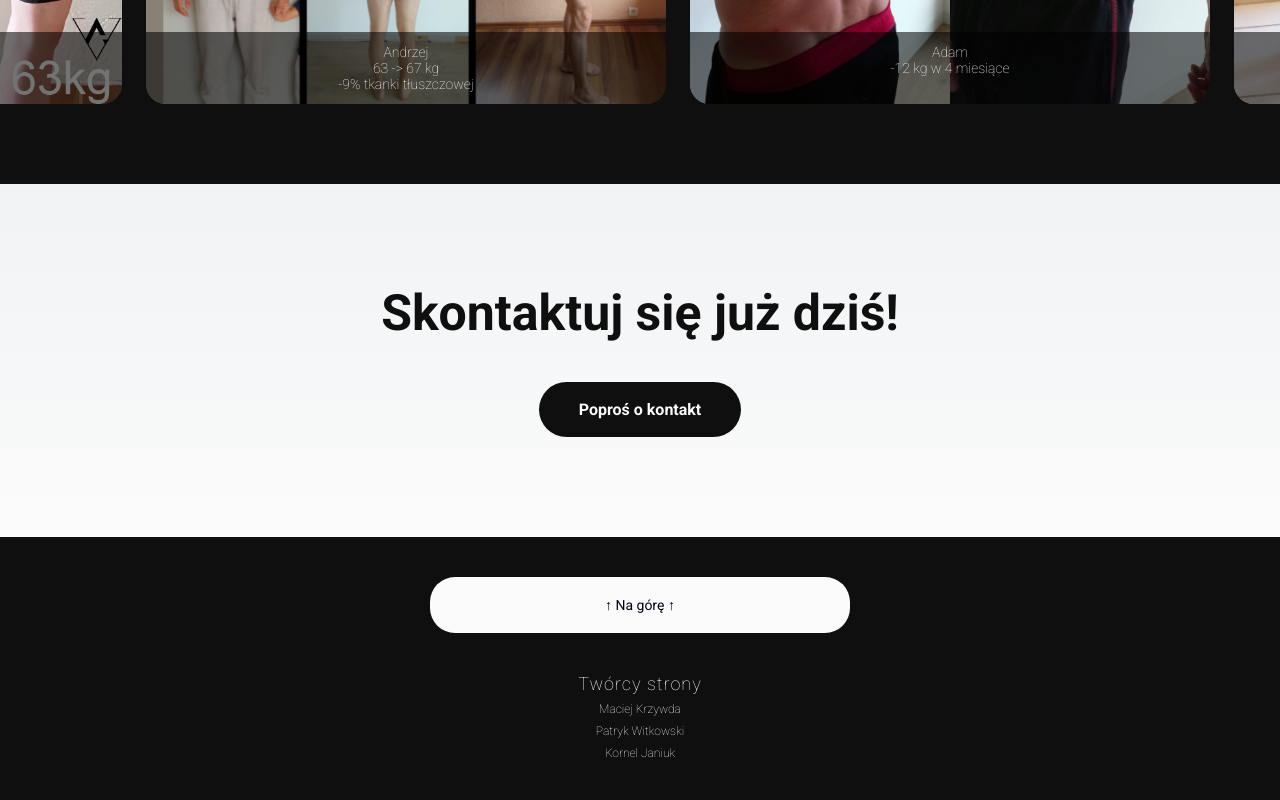
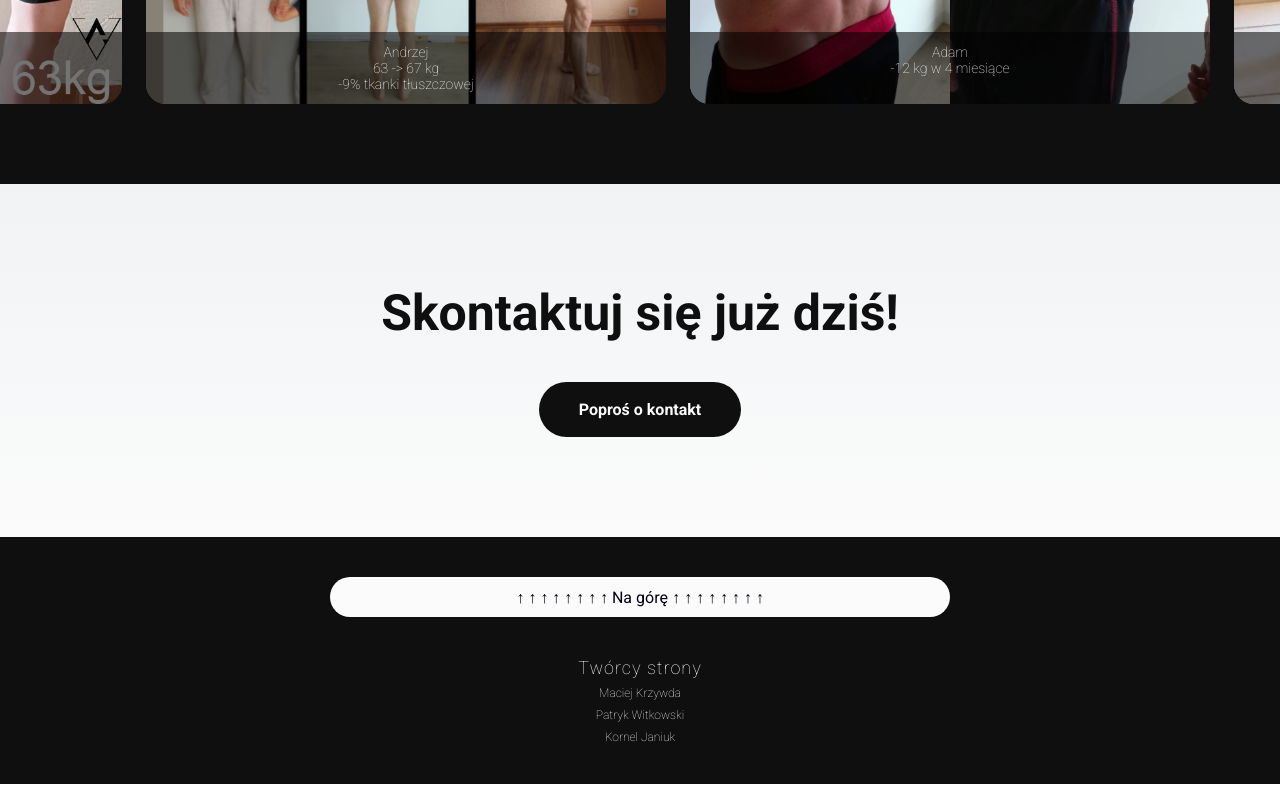
Before and after one commit to Kornio155/praktyki, a React (Vite) app: page / in a window 1280 px wide. Shown: the part 3700-4500 px from the top of the page. Built offline with nearby package versions, Linux system fonts and the light colour scheme.

Commit message:
Zmiana gumzika

```diff
--- a/src/App.css
+++ b/src/App.css
@@ -75,7 +75,7 @@ html {
 
 .scroll-top-btn {
   width: 50%;
-  max-width: 420px;
+  height: 1px;
 
   padding: 20px 25px;
   border-radius: 25px;
@@ -86,7 +86,7 @@ html {
   background: #FBFBFB;
   color: #010013;
 
-  font-size: 14px;
+  font-size: 16px;
   font-weight: 500;
 
   display: flex;
--- a/src/components/FooterContact.tsx
+++ b/src/components/FooterContact.tsx
@@ -8,7 +8,7 @@ const FooterContact: React.FC = () => {
                 className="scroll-top-btn"
                 onClick={() => window.scrollTo({ top: 0, behavior: "smooth" })}
             >
-                ↑ Na górę ↑
+                {" ↑ ↑ ↑ ↑ ↑ ↑ ↑ ↑ Na górę ↑ ↑ ↑ ↑ ↑ ↑ ↑ ↑ "}
             </button>
 
             <div className="footer-contact-row">
```
